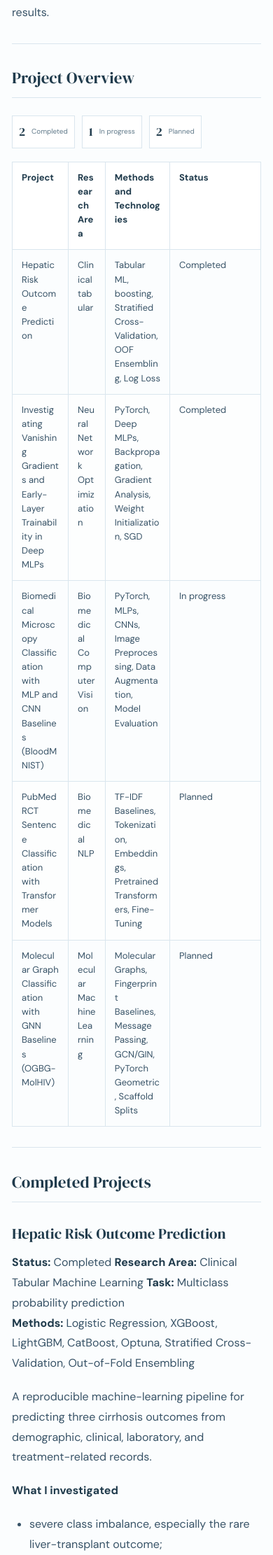
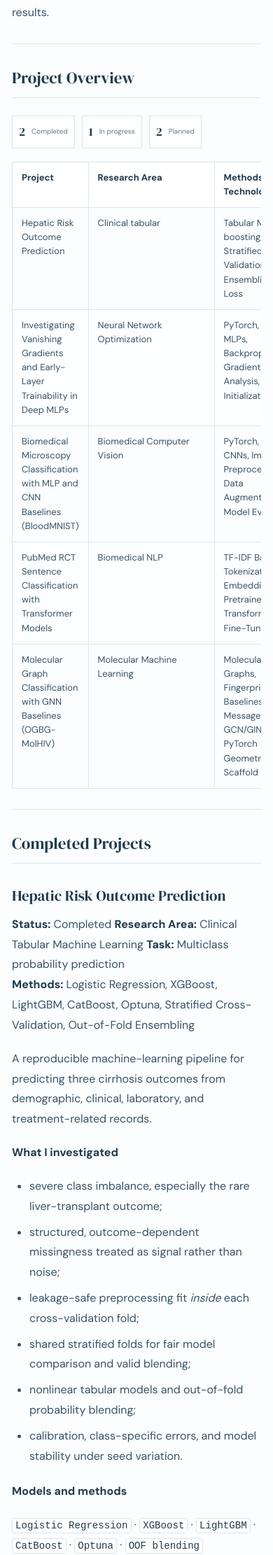
Before and after one commit to uyentran9/uyentran-ai-blog, a Jekyll site: the page built from _pages/projects.md, in a window 390 px wide. Shown: the part 1764-3986 px from the top of the page at 70% size. Built offline with Jekyll 4.4.1, drawn with Linux system fonts in a browser that asks for light colours; some of the changed lines change nothing that is shown.

Commit message:
Enhance mobile readability of project overview table
Added responsive styles for project overview table on mobile devices.

```diff
--- a/_pages/projects.md
+++ b/_pages/projects.md
@@ -28,7 +28,46 @@ I prioritize **rigorous empirical evaluation over headline performance metrics**
   <span><strong>{{ planned_projects.size }}</strong> Planned</span>
 </div>
 
+
+<style>
+/* Improve Project Overview table readability on mobile */
+@media (max-width: 767px) {
+  .project-table-scroll {
+    width: 100%;
+    max-width: 100%;
+    overflow-x: auto;
+    -webkit-overflow-scrolling: touch;
+  }
+
+  .project-table-scroll > table {
+    width: 100%;
+    min-width: 900px;
+    max-width: none !important;
+    table-layout: auto;
+  }
+
+  .project-table-scroll th,
+  .project-table-scroll td {
+    word-break: normal !important;
+    overflow-wrap: normal !important;
+    hyphens: none !important;
+  }
+
+  /* Give Research Area sufficient width */
+  .project-table-scroll th:nth-child(2),
+  .project-table-scroll td:nth-child(2) {
+    min-width: 180px !important;
+  }
+
+  .project-table-scroll th:nth-child(2) {
+    white-space: nowrap;
+  }
+}
+</style>
+
+<div class="project-table-scroll">
 <table>
+
   <thead>
     <tr>
   <th>Project</th>
@@ -48,6 +87,7 @@ I prioritize **rigorous empirical evaluation over headline performance metrics**
   {% endfor %}
   </tbody>
 </table>
+</div>
 
 ---
 
```
